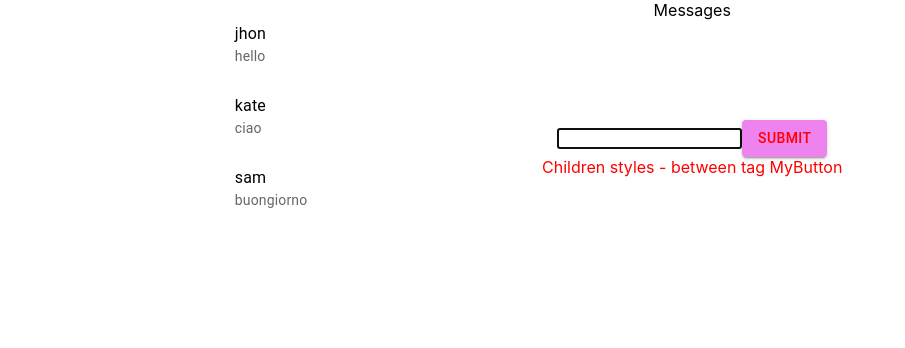
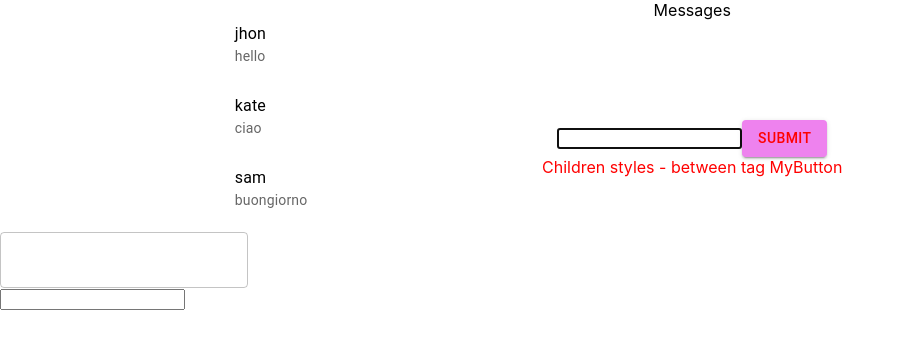
Before and after one commit to julialunati/reactjs, a React (Create React App) app: page / in a window 1280 px wide. Shown: the top 348 px of the page, without its empty margins (0-905 px from the left). Built offline with nearby package versions, Linux system fonts and the light colour scheme.

Commit message:
parent form with two children rendering

```diff
--- a/src/App.js
+++ b/src/App.js
@@ -10,6 +10,8 @@ import { MessageList } from './components/messageList/MesssageList';
 import List from "@mui/material/List";
 import ListItem from "@mui/material/ListItem";
 import ListItemText from "@mui/material/ListItemText";
+import { ExampleForm } from './components/example/ExampleForm';
+import { TextField } from '@mui/material';
 
 
 const msgs = [
@@ -88,6 +90,9 @@ function App() {
                 <span style={{color: "red"}}></span>
             </MyButton>
       </div>
+
+      <ExampleForm onSubmit={() => {console.log('submitted')}}>{({ value, handleChange }) => <TextField value={value} onChange={handleChange} />}</ExampleForm>
+      <ExampleForm onSubmit={() => {console.log('another action')}}>{({ value, handleChange }) => <input value={value} onChange={handleChange} />}</ExampleForm>
     </>
   );
 }
--- /dev/null
+++ b/src/components/example/ExampleForm.js
@@ -0,0 +1,39 @@
+import { TextField } from "@mui/material";
+import Button from "@mui/material/Button";
+import { fontWeight } from "@mui/system";
+import { useEffect, useState, useRef } from "react";
+import '../form/Form.styles.css';
+import { MyButton } from '../example/Example';
+
+export const ExampleForm = ({ onSubmit, children }) => {
+    const [value, setValue] = useState('');
+
+    const inputRef = useRef();
+
+    const handleSubmit = (e) => {
+        e.preventDefault();
+
+        onSubmit(value);
+        setValue('');
+    }
+
+    const handleChange = (e) => {
+        setValue(e.target.value);
+    }
+
+    useEffect(() => {
+        console.log('like mounted', inputRef);
+        inputRef.current?.focus();
+
+        return () => {
+          console.log('unmounted');
+        }
+      }, []);
+
+    return (
+        <form onSubmit={handleSubmit}>
+
+            {children({value, handleChange})}
+        </form>
+    );
+}
```
